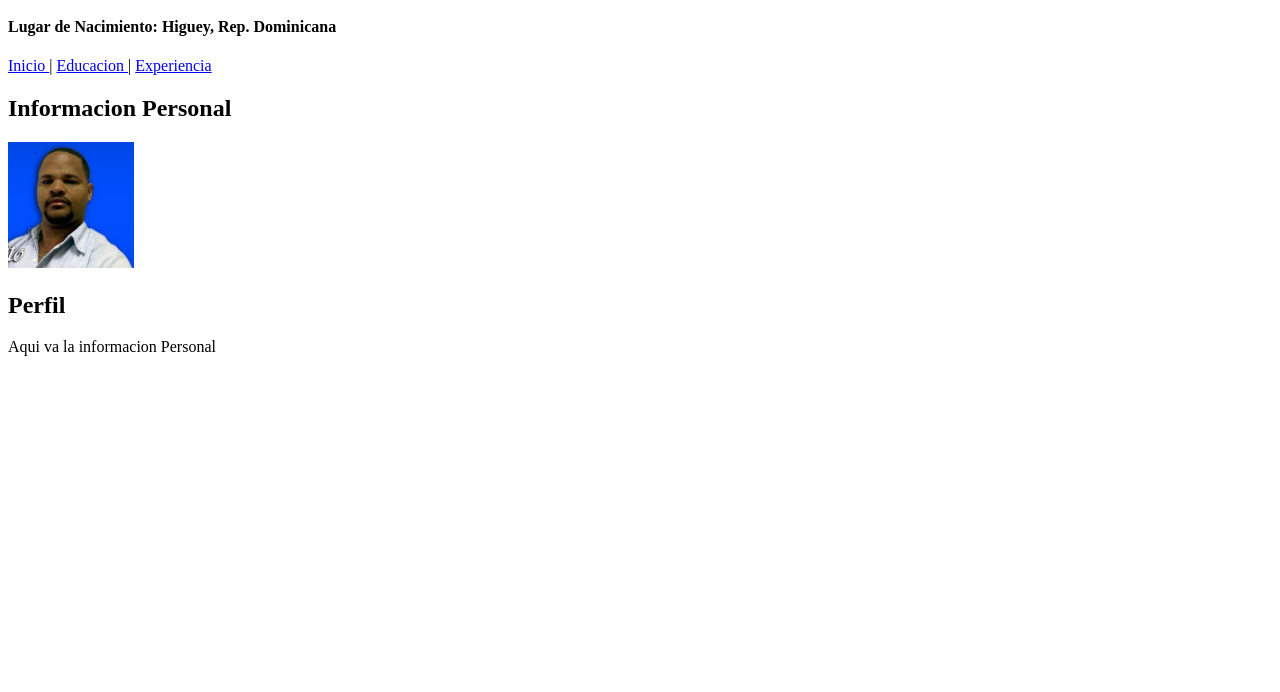
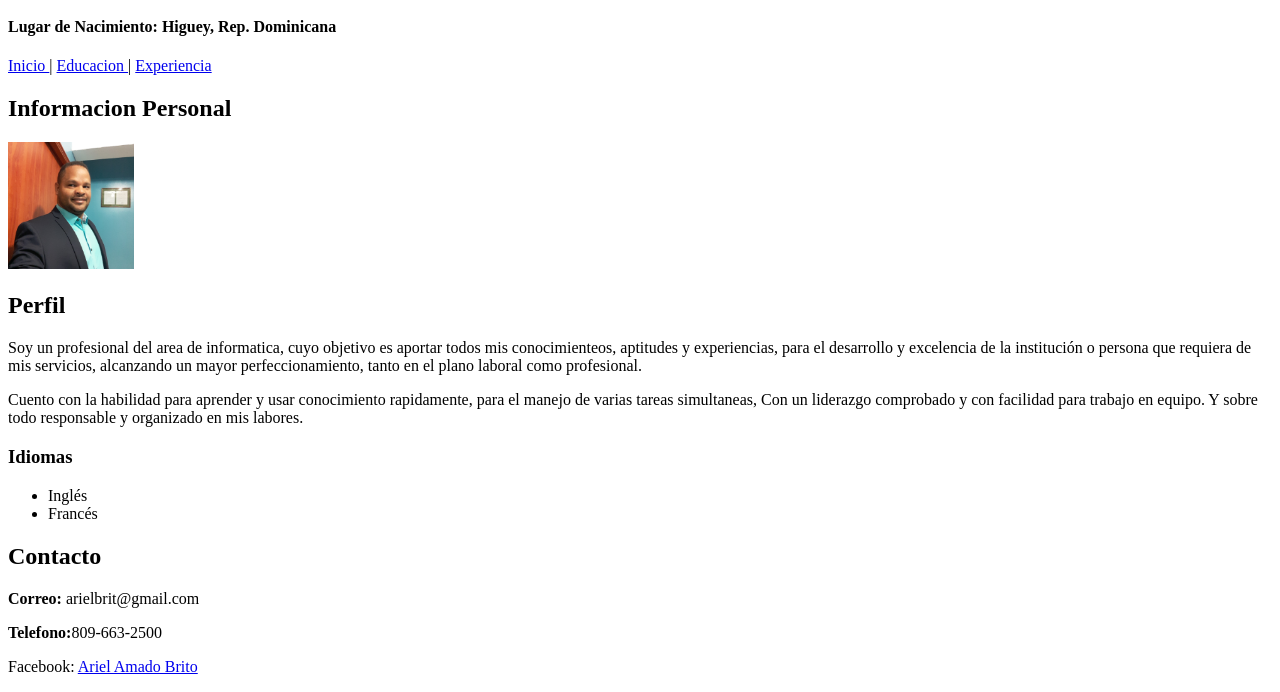
Before and after one commit to arielbrito/hojadevidadigital, a plain HTML site: page index.html in a window 1280 px wide. Shown: the part 364-1056 px from the top of the page. Before the commit the page ends 800 px from the top, so only its background shows below. Drawn offline with Linux system fonts and the light colour scheme.

Commit message:
Segunda Version

```diff
--- a/index.html
+++ b/index.html
@@ -19,7 +19,6 @@
           <text fill="#ffffff" font-size="45" font-family="Verdana" x="50" y="115">ABR</text>
           <path stroke="red" d="M-100 160 8500 150" stroke-width="10"/>
         </svg>
-
       </div>
       <h1>Curriculum Vitae </h1>
       <h2>Ariel Amado Brito</h2>
@@ -35,14 +34,24 @@
     </nav>
     <section>
       <h1>Informacion Personal</h1>
-      <img src="images/yosoy.jpg" alt="Imagen Concierto" title="Imagen concierto" width="10%">
-      <article class="">
+      <img src="images/mifoto.png" alt="Mi imagen de perfil" title="Imagen de Perfil" width="10%">
+      <article class="Perfil">
         <h2>Perfil</h2>
-        <p>Aqui va la informacion Personal</p>
+        <p>Soy un profesional del area de informatica, cuyo objetivo es aportar todos mis conocimienteos, aptitudes y experiencias, para el desarrollo y excelencia de la institución o persona que requiera de mis servicios, alcanzando un mayor perfeccionamiento, tanto en el plano laboral como profesional.</p>
+        <p>Cuento con la habilidad para aprender y usar conocimiento rapidamente, para el manejo de varias tareas simultaneas, Con un liderazgo comprobado y con facilidad para trabajo en equipo. Y sobre todo responsable y organizado en mis labores. </p>
+        <h3>Idiomas</h3>
+        <ul>
+          <li>Inglés</li>
+          <li>Francés</li>
+        </ul>
       </article>
-
-
     </section>
-
+<footer>
+  <h2>Contacto</h2>
+  <p><strong>Correo:</strong> arielbrit@gmail.com</p>
+  <p><strong>Telefono:</strong>809-663-2500 </p>
+  <p>Facebook: <a href="https://www.facebook.com/arielamado.britorivera">Ariel Amado Brito </a>
+  </p>
+</footer>
   </body>
 </html>
```
Also changed, not shown: images/dibujo-1.svg (deleted), images/logo.png (deleted), images/mifoto.png (added), images/yosoy.jpg (deleted).
